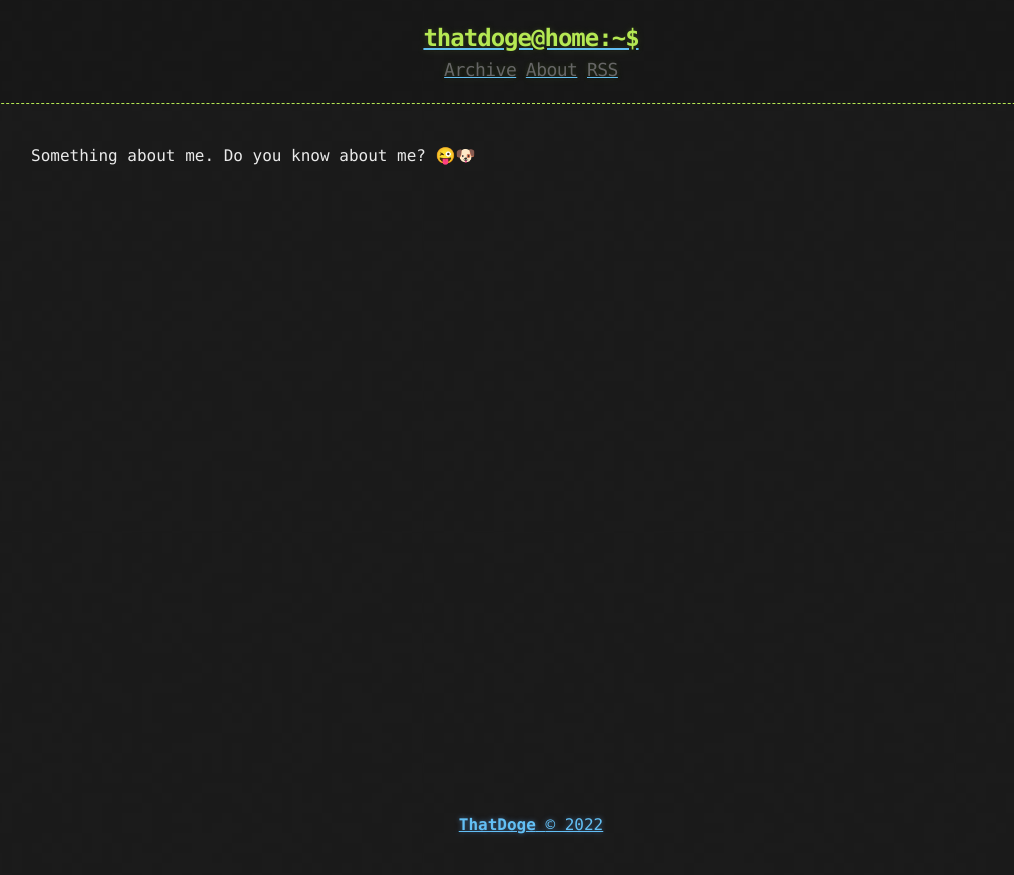
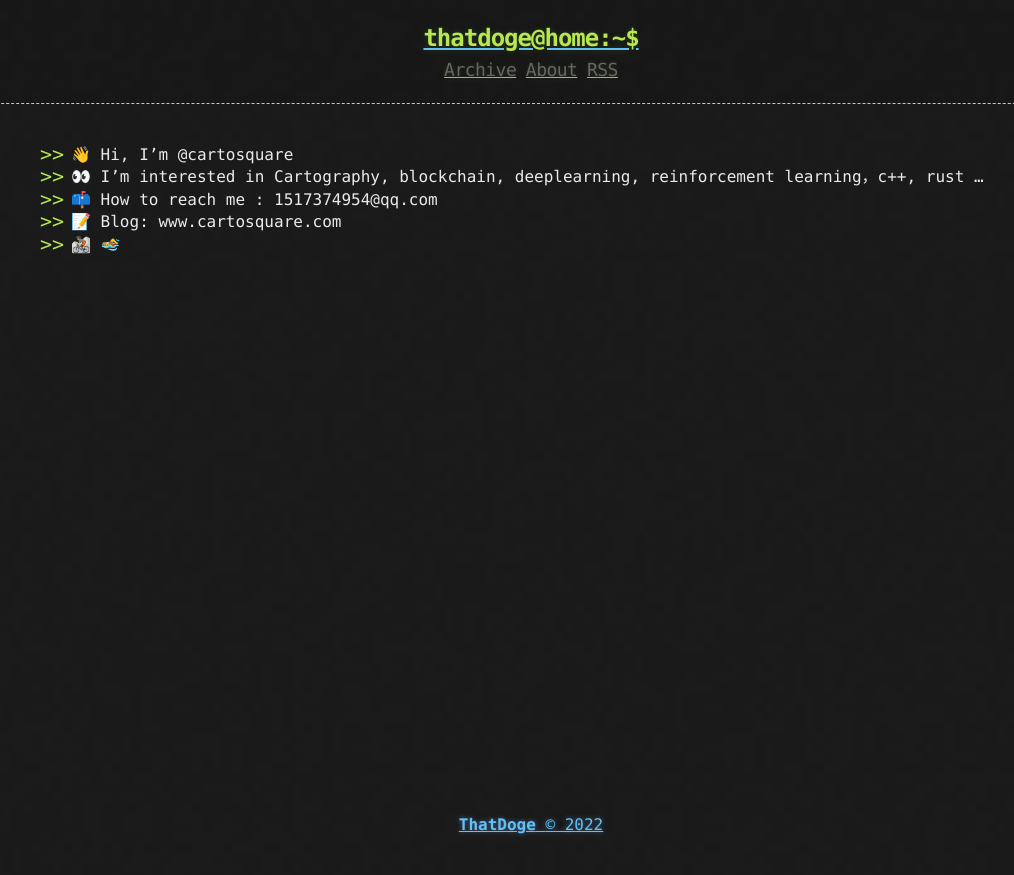
Before and after one commit to cartosquare/cartosquare, a Jekyll site: the page built from docs/about.md, in a window 1280 px wide. Shown: the top 875 px of the page, without its empty margins (109-1123 px from the left). Built offline with Jekyll 4.4.1, drawn with Linux system fonts in a browser that asks for light colours; emoji names are drawn with the system emoji font.

Commit message:
update about

```diff
--- a/docs/about.md
+++ b/docs/about.md
@@ -3,4 +3,8 @@ layout: page
 title: About
 ---
 
-Something about me. Do you know about me? :stuck_out_tongue_winking_eye::dog:
+- 👋 Hi, I’m @cartosquare
+- 👀 I’m interested in Cartography, blockchain, deeplearning, reinforcement learning，c++, rust ...
+- 📫 How to reach me : 1517374954@qq.com
+- :pencil: Blog: www.cartosquare.com
+- :mountain_bicyclist: :swimmer:
```
